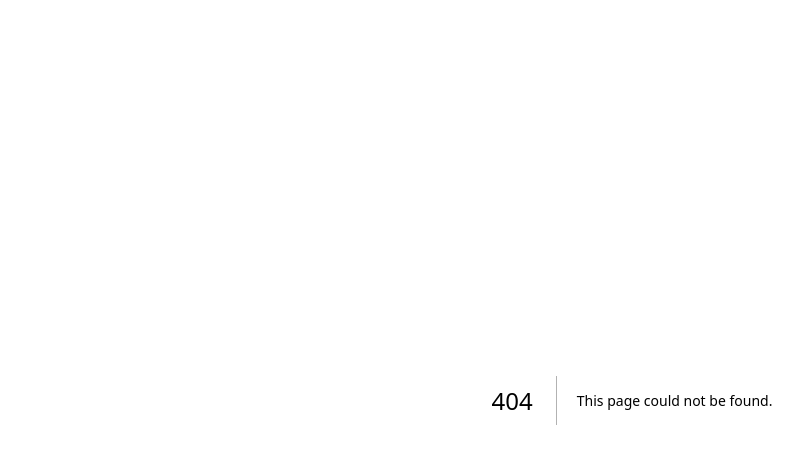
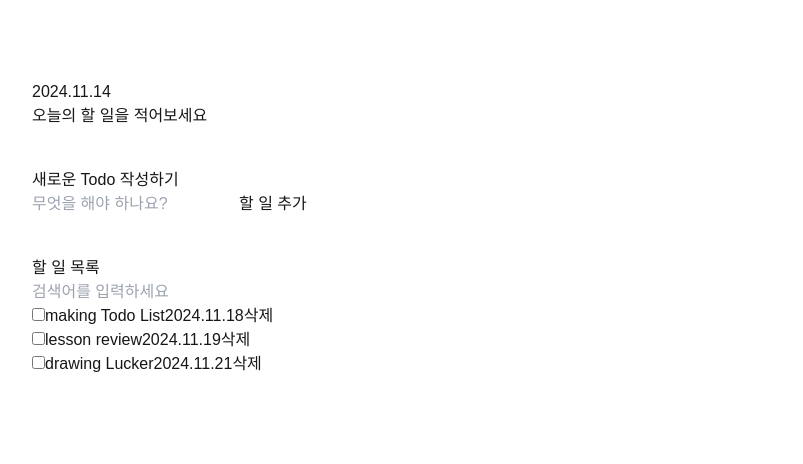
Before and after one commit to lse-7660/daily-review, a Next.js app: page /todolist in a window 1280 px wide. Before the commit this address had no page. Shown: the top 464 px of the page, without its empty margins (8-811 px from the left). Built offline with nearby package versions, Linux system fonts and the light colour scheme.

Commit message:
1121-완

```diff
--- a/package.json
+++ b/package.json
@@ -9,6 +9,7 @@
     "lint": "next lint"
   },
   "dependencies": {
+    "date-fns": "^4.1.0",
     "next": "15.0.3",
     "react": "19.0.0-rc-66855b96-20241106",
     "react-dom": "19.0.0-rc-66855b96-20241106",
--- /dev/null
+++ b/src/app/todolist/page.jsx
@@ -0,0 +1,12 @@
+import Todo from '@/components/todolist/Todo';
+import React from 'react';
+
+const page = () => {
+    return (
+        <div>
+            <Todo />
+        </div>
+    );
+};
+
+export default page;
--- /dev/null
+++ b/src/components/todolist/Todo.jsx
@@ -0,0 +1,35 @@
+'use client';
+import React, { useState } from 'react';
+import TodoHd from './TodoHd';
+import TodoEditor from './TodoEditor';
+import TodoList from './TodoList';
+import { mockTodoData } from '@/data/todoData';
+
+const Todo = () => {
+    const [todos, setTodos] = useState(mockTodoData);
+
+    // 할 일 추가하는 함수
+
+    const addTodo = (task) => {
+        setTodos([
+            ...todos,
+            {
+                id: todos.length + 1,
+                isDone: false,
+                task: task,
+                createdDate:
+                    new Date().toLocaleDateString(),
+            },
+        ]);
+    };
+
+    return (
+        <div className="flex flex-col gap-10 py-20 ps-10">
+            <TodoHd />
+            <TodoEditor addTodo={addTodo} />
+            <TodoList todos={todos} />
+        </div>
+    );
+};
+
+export default Todo;
--- /dev/null
+++ b/src/components/todolist/TodoEditor.jsx
@@ -0,0 +1,37 @@
+'use client';
+
+import React, { useState } from 'react';
+
+const TodoEditor = ({ addTodo }) => {
+    const [task, setTask] = useState('');
+
+    const onChangeTask = (e) => {
+        setTask(e.target.value);
+    };
+    const onSubmit = () => {
+        addTodo(task);
+        setTask('');
+    };
+    return (
+        <div>
+            <h2>새로운 Todo 작성하기</h2>
+            <form>
+                <input
+                    type="text"
+                    value={task}
+                    onChange={onChangeTask}
+                    placeholder="무엇을 해야 하나요?"
+                />
+                <button
+                    type="submit"
+                    onClick={onSubmit}
+                    disabled={!task}
+                >
+                    할 일 추가
+                </button>
+            </form>
+        </div>
+    );
+};
+
+export default TodoEditor;
--- /dev/null
+++ b/src/components/todolist/TodoHd.jsx
@@ -0,0 +1,13 @@
+import { format } from 'date-fns';
+import React from 'react';
+
+const TodoHd = () => {
+    return (
+        <div>
+            <h2>{format(new Date(), 'yyyy.MM.dd')}</h2>
+            <span>오늘의 할 일을 적어보세요</span>
+        </div>
+    );
+};
+
+export default TodoHd;
--- /dev/null
+++ b/src/components/todolist/TodoItem.jsx
@@ -0,0 +1,14 @@
+import React from 'react';
+
+const TodoItem = ({ isDone, task, createdDate }) => {
+    return (
+        <li>
+            <input type="checkbox" checked={isDone} />
+            <span>{task}</span>
+            <span>{createdDate}</span>
+            <button>삭제</button>
+        </li>
+    );
+};
+
+export default TodoItem;
--- /dev/null
+++ b/src/components/todolist/TodoList.jsx
@@ -0,0 +1,21 @@
+import React from 'react';
+import TodoItem from './TodoItem';
+
+const TodoList = ({ todos }) => {
+    return (
+        <div>
+            <h2>할 일 목록</h2>
+            <input
+                type="text"
+                placeholder="검색어를 입력하세요"
+            />
+            <ul>
+                {todos.map((item) => (
+                    <TodoItem key={item.id} {...item} />
+                ))}
+            </ul>
+        </div>
+    );
+};
+
+export default TodoList;
--- /dev/null
+++ b/src/data/todoData.js
@@ -0,0 +1,20 @@
+export const mockTodoData = [
+    {
+        id: 1,
+        isDone: false,
+        task: 'making Todo List',
+        createdDate: '2024.11.18',
+    },
+    {
+        id: 2,
+        isDone: false,
+        task: 'lesson review',
+        createdDate: '2024.11.19',
+    },
+    {
+        id: 3,
+        isDone: false,
+        task: 'drawing Lucker',
+        createdDate: '2024.11.21',
+    },
+];
```
Also changed, not shown: 1 other file (tests, documents, lock files or other folders).
